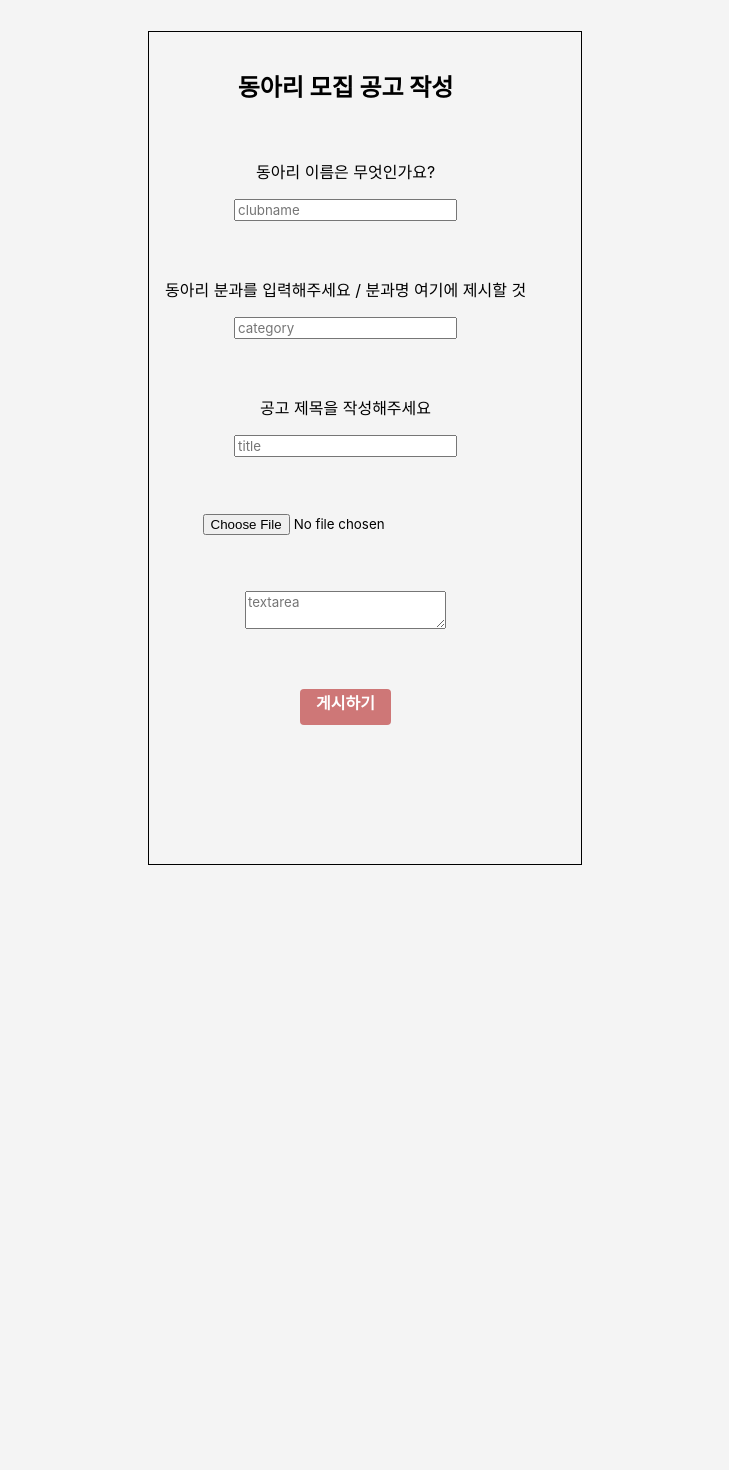
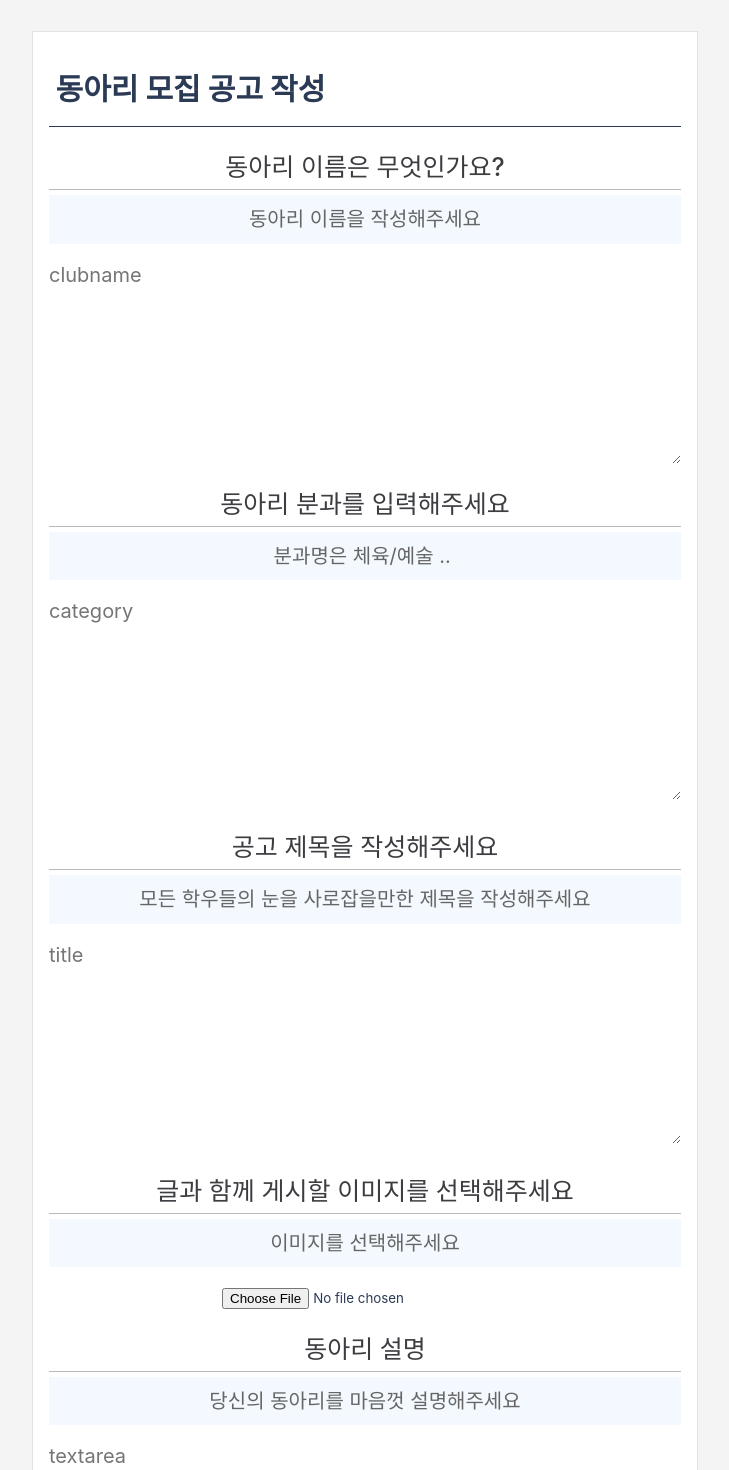
Before and after one commit to Likelion-Kwangwoon/dub_club_wanted, a React (Create React App) app in the folder dub/: page /detailinput in a window 1280 px wide. Shown: the part 120-1590 px from the top of the page, without its empty margins (275-1004 px from the left). Before the commit the page ends 993 px from the top, so only its background shows below. Built offline with nearby package versions, Linux system fonts and the light colour scheme; a web font is replaced by a local one.

Commit message:
detailInput styling
글 작성 폼 수정중

```diff
--- a/dub/src/components/detailInput/detailInput.jsx
+++ b/dub/src/components/detailInput/detailInput.jsx
@@ -1,6 +1,6 @@
 import React from 'react';
 import { useState } from 'react';
-import '../sass/Button.scss';
+//import '../sass/Button.scss';
 import './detailInput.scss';
 //import Button from '@mui/material/Button';
 // import axios from 'axios';
@@ -51,39 +51,37 @@ function DetailInput() {
 
   return(
     <div className="detailInput">
+      <header>
+          <span className="pagetitle">동아리 모집 공고 작성</span>
+      </header>
 
     <form className='editor'
           onSubmit={(e) => handleSubmit(e)}>
-      <h2>동아리 모집 공고 작성</h2>
-      <div
-        style={{
-          margin: '56px 0',
-        }}>
-          <p>동아리 이름은 무엇인가요?</p>
-        <input name="clubName" placeholder='clubname' value={state.clubName}
+
+      {/*<h2>동아리 모집 공고 작성</h2>*/}
+      <div className='detailbody'>
+      <div className='detailbodyheader'>동아리 이름은 무엇인가요?</div>
+          <p className='detailbodyguide'>동아리 이름을 작성해주세요</p>
+          <div className='detailtextarea'>
+          <textarea className='textarea' name="clubName" placeholder='clubname' value={state.clubName} onChange={handleChangeState}/>
+          </div>
+
+      <div className='detailbodyheader'>동아리 분과를 입력해주세요</div>
+        <p className='detailbodyguide'>분과명은 체육/예술 .. </p>
+      <textarea className='textarea' name="category" placeholder='category' value={state.category}
+        onChange={handleChangeState}
+        />
+
+      <div>
+          <div className='detailbodyheader'>공고 제목을 작성해주세요</div>
+          <p className='detailbodyguide'>모든 학우들의 눈을 사로잡을만한 제목을 작성해주세요</p>
+      <textarea className='textarea' name="title" placeholder='title' value={state.title}
         onChange={handleChangeState}
         />
       </div>
-      <div style={{
-          margin: '56px 0',
-        }}>
-          <p>동아리 분과를 입력해주세요 / 분과명 여기에 제시할 것</p>
-      <input name="category" placeholder='category' value={state.category}
-        onChange={handleChangeState}
-        />
-      </div>
-      <div style={{
-          margin: '56px 0',
-        }}>
-          <p>공고 제목을 작성해주세요</p>
-      <input name="title" placeholder='title' value={state.title}
-        onChange={handleChangeState}
-        />
-      </div>
-      <div style={{
-          margin: '56px 0',
-        }}>
-
+      <div>
+      <div className='detailbodyheader'>글과 함께 게시할 이미지를 선택해주세요</div>
+      <p className='detailbodyguide'>이미지를 선택해주세요</p>
       <input type="file"
             name="image"
             placeholder='image/jpg/png/jpeg'
@@ -96,18 +94,17 @@ function DetailInput() {
         {imageSrc && <img src={imageSrc} alt='preview-img'/>}
       </div>
       </div>
-      <div style={{
-          margin: '56px 0',
-        }}>
-      <textarea name="content" placeholder='textarea' autoSize={{
+      <div>
+      <div className='detailbodyheader'>동아리 설명 </div>
+      <p className='detailbodyguide'>당신의 동아리를 마음껏 설명해주세요</p>
+      <textarea className='textarea' name="content" placeholder='textarea' autoSize={{
           minRows: 3,
           maxRows: 7,
         }} value={state.content}
         onChange={handleChangeState}
         />
       </div>
-      <div>
-        <button className="Button" type='submit'>게시하기</button>
+      <button className="Button" type='submit'>게시하기</button>
       </div>
     </form>
     </div>
--- a/dub/src/components/detailInput/detailInput.scss
+++ b/dub/src/components/detailInput/detailInput.scss
@@ -1,12 +1,106 @@
+$gray: #888;
+
 .detailInput{
 
-        max-width: 400px;
-        display: flex;
-        width: 100%;
-        height : 800px;
+        max-width: 1500px;
+        display:inline-block;
+        width: 50%;
+        height : auto;
         margin: 0 auto;
         margin-top: 4rem;
-        border: 1px solid black;
+        border: 1px solid #e1e2e3;
         padding: 1rem;
+        background-color: white;
+        align-items: center;
+}
+
+
+.Button {
+    margin: 0 0 0 8px;
+    background-color: #fff;
+    color: #2B3A55;
+    border-radius: 50px;
+    border-color: #2B3A55;
+    width: 250px;
+    height: 90px;
+    font-size: 30px;
+    font-weight: 700;
+
+    padding: 3px 8px;
+    line-height: 14px;
+    margin-bottom: 10px;
+}
+
+.pagetitle {
+
+        font-size: 30px;
+        font-weight: 700;
+        color: #2B3A55;
+        left: 5%;
+}
+
+.detailbody {
+        margin-bottom: 3px;
+        margin: 0;
+        padding: 0;
+        border: 0;
+        -webkit-box-sizing: border-box;
+        box-sizing: border-box;
+        display: block;
+        color: #2B3A55;
+}
+
+.detailbodyheader {
+        padding: 20px 0 6px;
+        font-size: 25px;
+        font-weight: 500;
+        color: #3b3d40;
+        border-bottom: 1px solid #bababa;
 
 }
+
+.detailbodyguide {
+        white-space: pre-wrap;
+        padding: 10px;
+        font-size: 20px;
+        background-color: #f3f9fe;
+
+        line-height: 1.42;
+        letter-spacing: normal;
+        color: #666;
+        margin-top: 5px;
+}
+
+
+.detailtextarea {
+        position: relative;
+        overflow-x: hidden;
+        background: transparent;
+        height: 200px;
+        margin: 0;
+        padding: 0;
+        border: 0;
+        -webkit-box-sizing: border-box;
+        box-sizing: border-box;
+}
+
+
+
+.textarea {
+        white-space: pre-wrap;
+        word-break: break-all;
+        word-wrap: break-word;
+        caret-color: #000;
+        overflow: hidden;
+        line-height: 22px;
+        -webkit-box-shadow: none!important;
+        box-shadow: none!important;
+        background-color: transparent;
+        border: none;
+        padding: 0;
+        margin-bottom: 3px;
+        border-radius: 0;
+        height: 200px;
+        width: 100%;
+        font-size: 20px;
+}
--- a/dub/src/components/loginPage/registerPage.jsx
+++ b/dub/src/components/loginPage/registerPage.jsx
@@ -131,7 +131,7 @@ function RegisterPage() {
         {errors.name && <p>{errors.name.message}</p>}
         </div>
         <div style={{ margin: '56px 0'}}>
-        <button className='sumbitbutton' type="submit">제출하기</button>
+        <button className='sumbitbutton' type="submit">JOIN DUB</button>
         </div>
       </form>
     </div>
```
